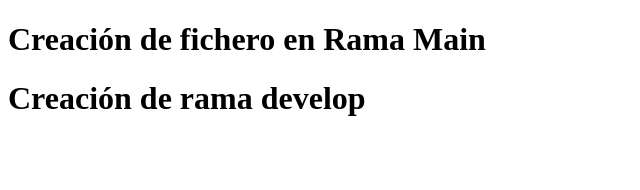
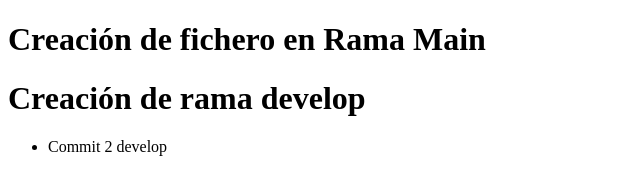
Before and after one commit to pabloGRC90/UT2-Git_PGG4, a plain HTML site: page public/index.html in a window 1280 px wide. Shown: the whole page, without its empty margins (0-640 px from the left). Drawn offline with Linux system fonts and the light colour scheme.

Commit message:
Commit 2 develop

```diff
--- a/public/index.html
+++ b/public/index.html
@@ -11,5 +11,11 @@
 
 
     <h1>Creación de rama develop</h1>
+    <ul>
+        <li>Commit 2 develop</li>
+    </ul>
+
+
+
 </body>
 </html>
```
